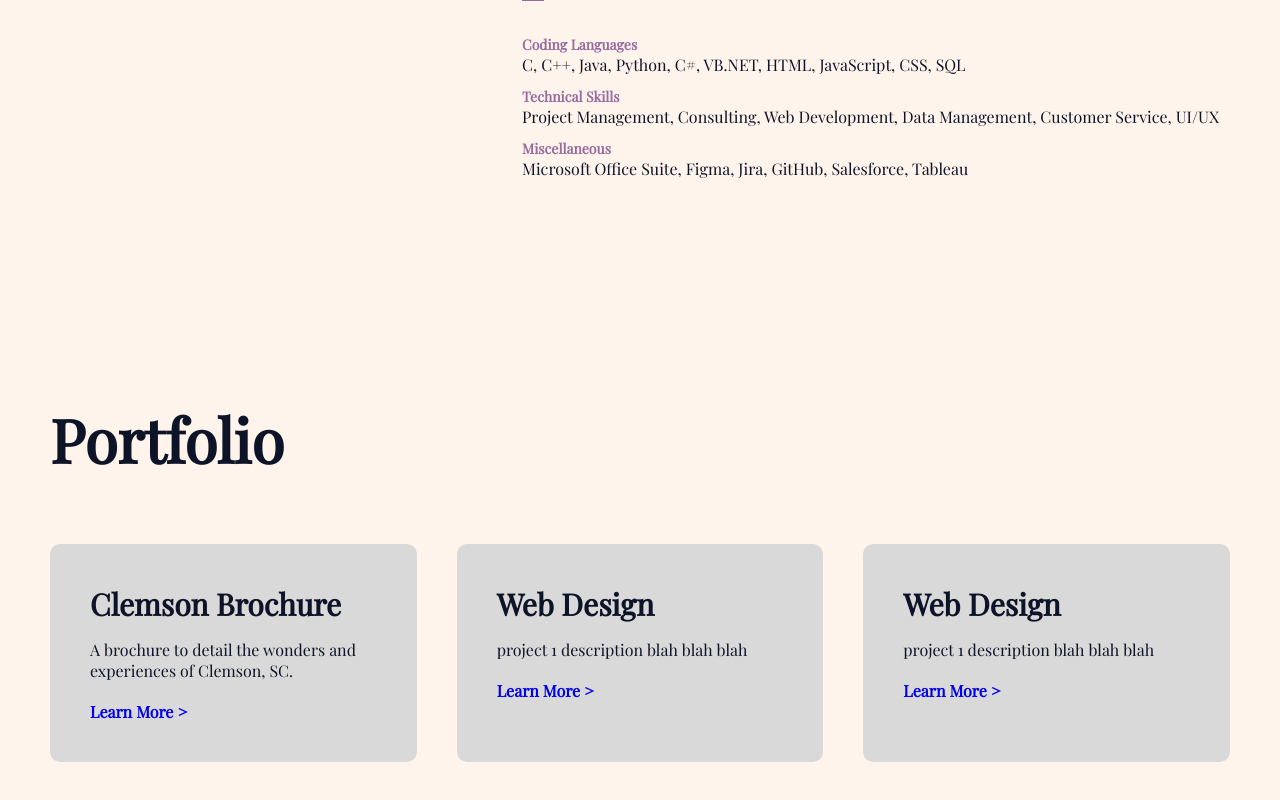
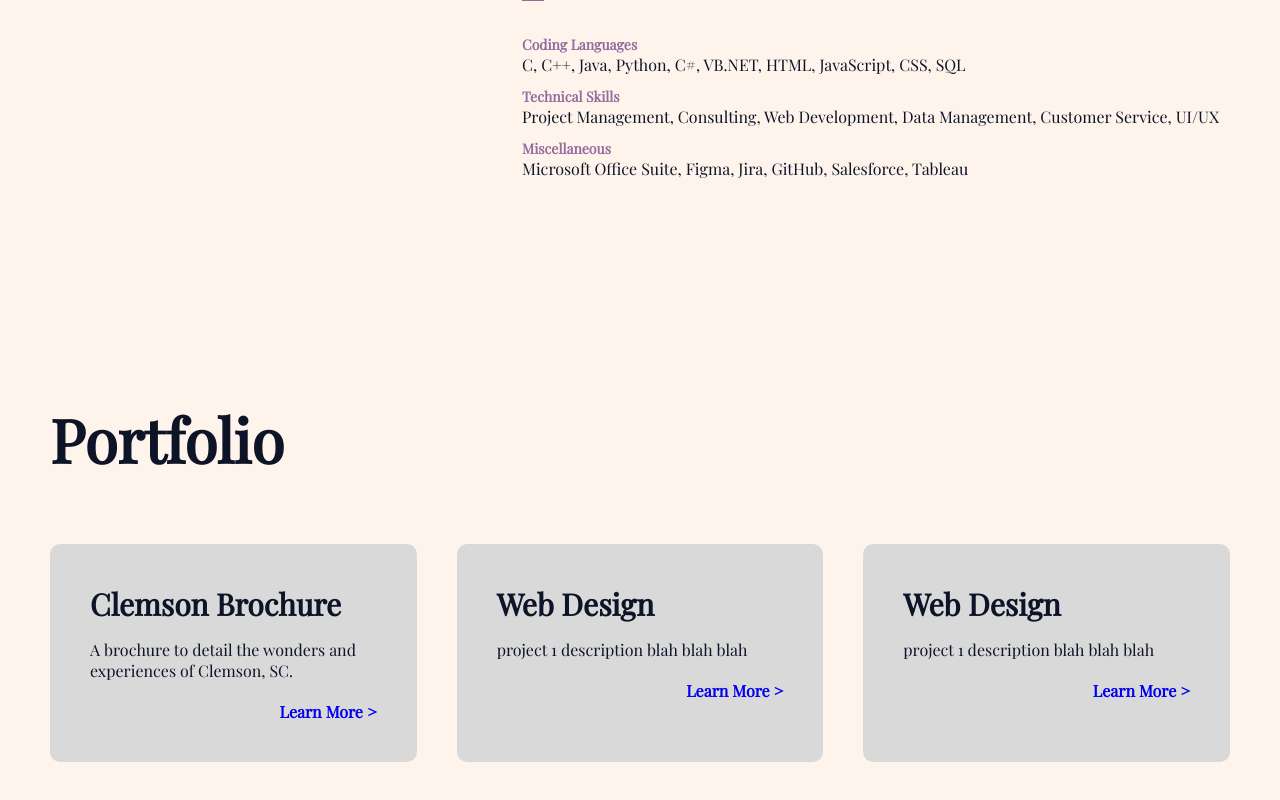
Before and after one commit to OliviaPapotto/OliviaPapotto.github.io, a plain HTML site: page index.html in a window 1280 px wide. Shown: the part 1565-2365 px from the top of the page. Drawn offline with nearby package versions, Linux system fonts and the light colour scheme; a web font is replaced by a local one.

Commit message:
Update style.css

```diff
--- a/style.css
+++ b/style.css
@@ -202,8 +202,9 @@ nav ul li a:hover::after{
     text-decoration: none;
     font-size: 16px;
     margin-top: 20px;
-    display: inline-block;
     font-weight: bold;
+    display: flex;
+    justify-content: flex-end;
 }
 
 .brochure:hover{
```
